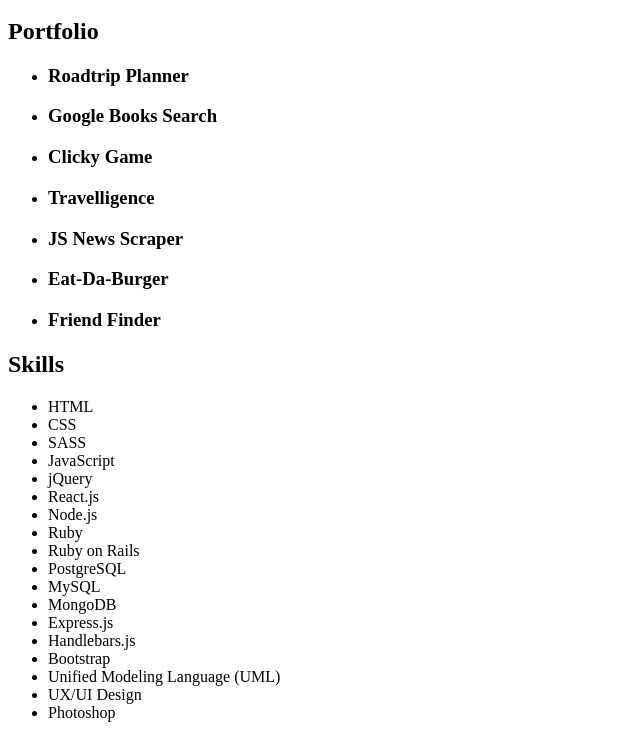
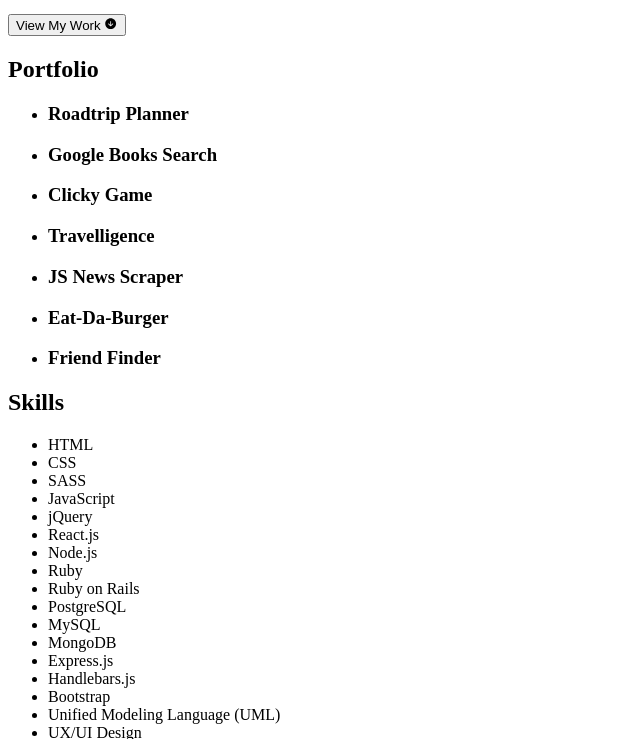
Before and after one commit to yuda0110/portfolio, a website built with webpack: page index.html in a window 1280 px wide. Shown: the part 271-1010 px from the top of the page, without its empty margins (0-640 px from the left). Built offline with nearby package versions, Linux system fonts and the light colour scheme.

Commit message:
Add View My Work button to the Home section

```diff
--- a/index.html
+++ b/index.html
@@ -45,6 +45,10 @@
                     </a>
                 </li>
             </ul>
+            <button>
+                View My Work
+                <ion-icon name="arrow-down-circle"></ion-icon>
+            </button>
         </section>
 
         <section id="works">
```
